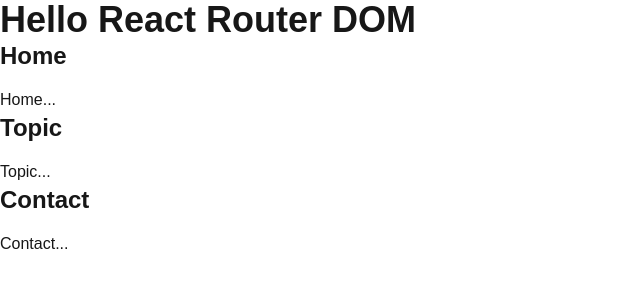
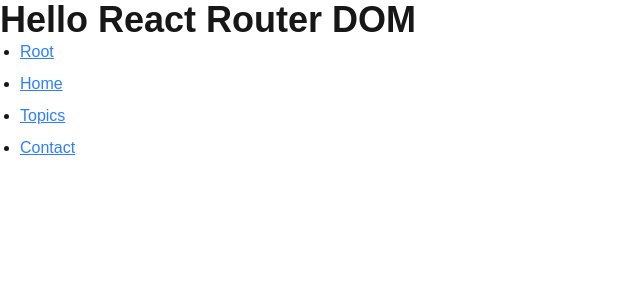
Before and after one commit to minus43/my-next-practice, a Next.js app: page / in a window 1280 px wide. Shown: the top 300 px of the page, without its empty margins (0-640 px from the left). Built offline with nearby package versions, Linux system fonts and the light colour scheme.

Commit message:
2-03 진행중이었으나, 폴더 기반 라우팅이라 잠시 중단

```diff
--- a/package.json
+++ b/package.json
@@ -11,8 +11,7 @@
   "dependencies": {
     "next": "15.2.3",
     "react": "^19.0.0",
-    "react-dom": "^19.0.0",
-    "react-router-dom": "^6.30.0"
+    "react-dom": "^19.0.0"
   },
   "devDependencies": {
     "@eslint/eslintrc": "^3",
--- /dev/null
+++ b/src/app/contact/page.tsx
@@ -0,0 +1,13 @@
+import style from '../style'
+import Root from '../page'
+function Contact(){
+    return (
+      <div>
+        <Root />
+        <h2 className={style.h2}>Contact</h2>
+        Contact...
+      </div>
+    )
+  }
+
+export default Contact;
--- /dev/null
+++ b/src/app/home/page.tsx
@@ -0,0 +1,13 @@
+import style from '../style'
+import Root from '../page'
+function Home(){
+    return (
+      <div >
+        <Root />
+        <h2 className={style.h2}>Home</h2>
+        Home...
+      </div>
+    );
+  }
+
+export default Home;
--- a/src/app/page.tsx
+++ b/src/app/page.tsx
@@ -1,40 +1,25 @@
 'use client'
 import style from './style'
+import Link from 'next/link'
 
-function Home(){
+export default function Home() {
   return (
-    <div >
-      <h2 className={style.h2}>Home</h2>
-      Home...
-    </div>
-  )
-}
-
-function Topic(){
-  return (
-    <div>
-      <h2 className={style.h2}>Topic</h2>
-      Topic...
-    </div>
-  )
-}
-
-function Contact(){
-  return (
-    <div>
-      <h2 className={style.h2}>Contact</h2>
-      Contact...
-    </div>
-  )
-}
-export default function App() {
-  return (
-  <div>
-    <h1 className={style.h1}>Hello React Router DOM</h1>
-    <Home />
-    <Topic />
-    <Contact />
-
-  </div>
+        <div>
+          <h1 className={style.h1}>Hello React Router DOM</h1>
+          <ul className={style.ul}>
+            <li className={style.li}>
+              <Link className={style.a} href="/">Root</Link>
+            </li>
+            <li className={style.li}>
+              <Link className={style.a} href="/home">Home</Link>
+            </li>
+            <li className={style.li}>
+              <Link className={style.a} href="/topics">Topics</Link>
+            </li>
+            <li className={style.li}>
+              <Link className={style.a} href="/contact">Contact</Link>
+            </li>
+          </ul>
+        </div>
   );
 }
--- a/src/app/style.tsx
+++ b/src/app/style.tsx
@@ -1,7 +1,9 @@
 const style = {
     h1: "text-4xl font-bold",
-    h2: "text-2xl font-semibold mb-4"
-
+    h2: "text-2xl font-semibold mb-4",
+    a: "text-blue-500 hover:text-blue-700 underline",
+    ul: "list-disc pl-5",
+    li: "mb-2"
 }
 
 export default style;
--- /dev/null
+++ b/src/app/topics/page.tsx
@@ -0,0 +1,13 @@
+import style from '../style'
+import Root from '../page'
+function Topics(){
+    return (
+      <div>
+        <Root />
+        <h2 className={style.h2}>Topics</h2>
+        Topics...
+      </div>
+    );
+  }
+
+export default Topics;
```
Also changed, not shown: 1 other file (tests, documents, lock files or other folders).
